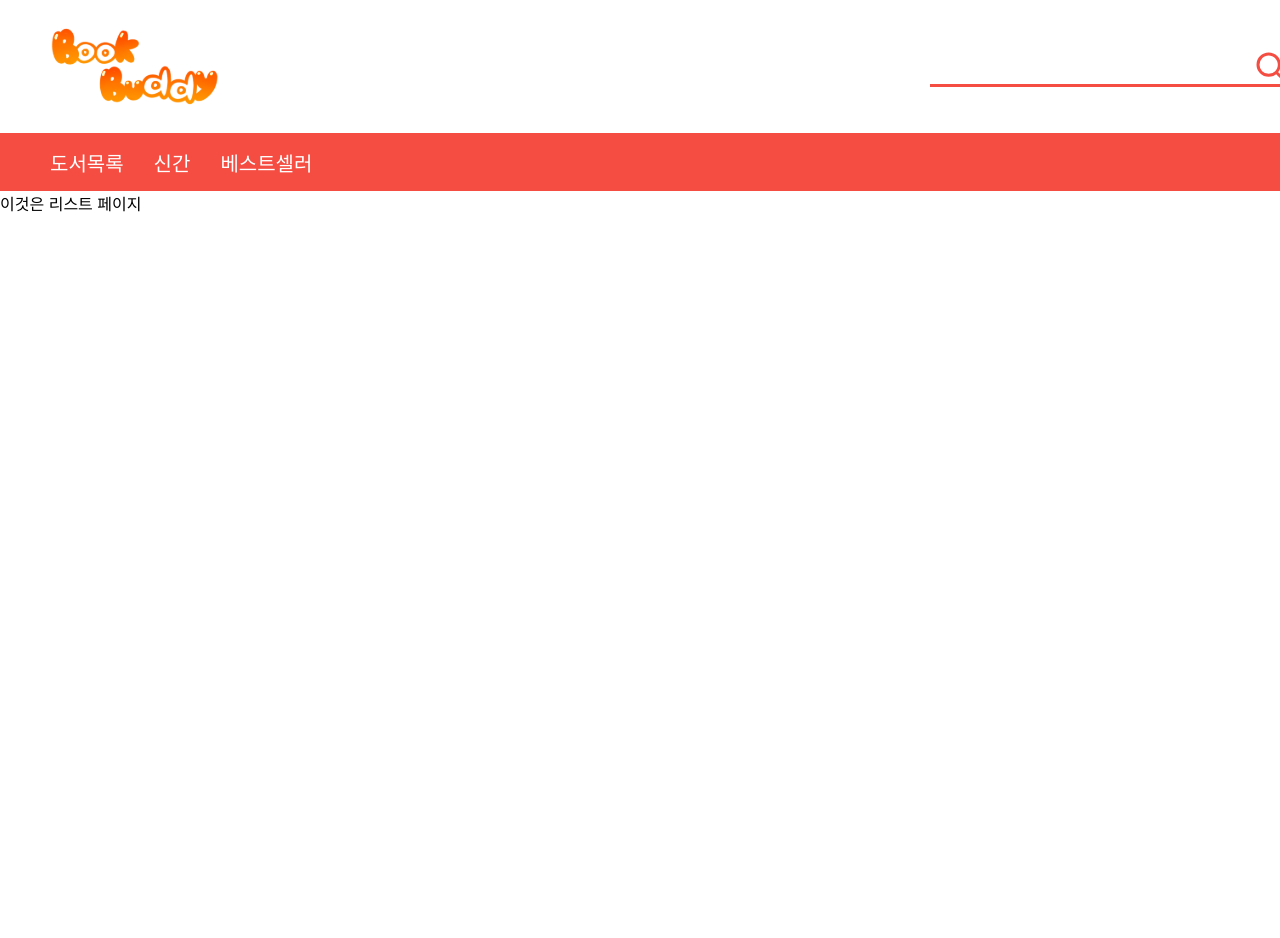
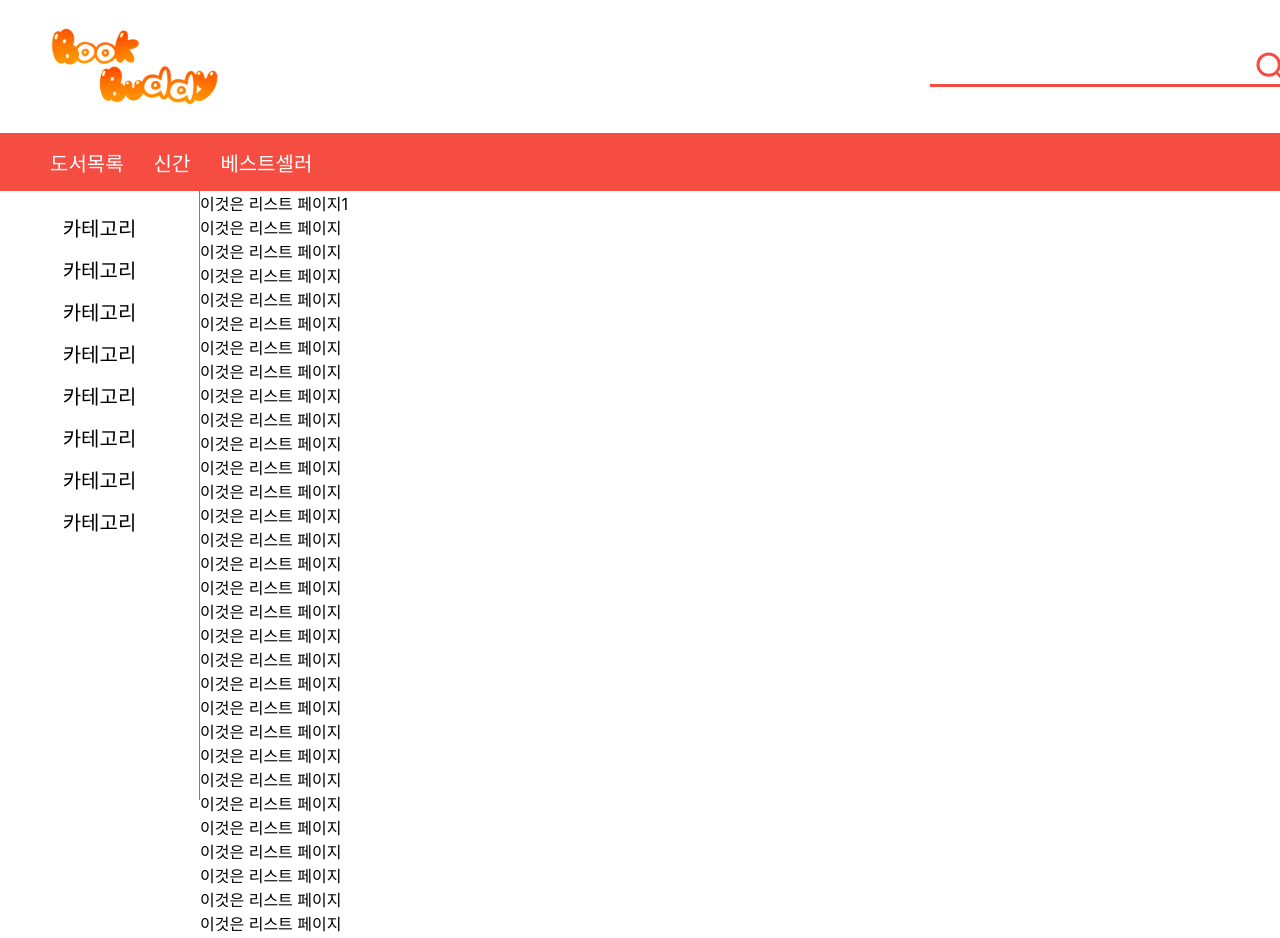
Before and after one commit to HyeranJo/bookbuddy, a React (Create React App) app in the folder client/: page /list in a window 1280 px wide. Shown: the top 938 px of the page. Before the commit the page ends 800 px from the top, so only its background shows below. Built offline with nearby package versions, Linux system fonts and the light colour scheme.

Commit message:
Feat: sidebar 좌측 고정

```diff
--- a/client/src/components/sidebar/BookSidebar.style.ts
+++ b/client/src/components/sidebar/BookSidebar.style.ts
@@ -10,6 +10,7 @@ export const Styled_Sidebar = {
     display: flex;
     flex-flow: column;
     position: sticky;
+    top: calc(133px + 58px);
 
     font-size: var(--basic-font-size);
     text-align: center;
--- /dev/null
+++ b/client/src/pages/list/List.style.ts
@@ -0,0 +1,8 @@
+import { styled } from 'styled-components';
+
+export const Styled_List = {
+  Div: styled.div`
+    display: flex;
+    flex-flow: row;
+  `,
+};
--- a/client/src/pages/list/List.tsx
+++ b/client/src/pages/list/List.tsx
@@ -1,10 +1,85 @@
 import React from 'react';
+import BookSidebar from '../../components/sidebar/BookSidebar';
+import { Styled_List } from './List.style';
 
 const List = () => {
   return (
-    <div>
-      <span>이것은 리스트 페이지</span>
-    </div>
+    <Styled_List.Div>
+      <BookSidebar />
+      <div>
+        <div>이것은 리스트 페이지1</div>
+        <div>이것은 리스트 페이지</div>
+        <div>이것은 리스트 페이지</div>
+        <div>이것은 리스트 페이지</div>
+        <div>이것은 리스트 페이지</div>
+        <div>이것은 리스트 페이지</div>
+        <div>이것은 리스트 페이지</div>
+        <div>이것은 리스트 페이지</div>
+        <div>이것은 리스트 페이지</div>
+        <div>이것은 리스트 페이지</div>
+        <div>이것은 리스트 페이지</div>
+        <div>이것은 리스트 페이지</div>
+        <div>이것은 리스트 페이지</div>
+        <div>이것은 리스트 페이지</div>
+        <div>이것은 리스트 페이지</div>
+        <div>이것은 리스트 페이지</div>
+        <div>이것은 리스트 페이지</div>
+        <div>이것은 리스트 페이지</div>
+        <div>이것은 리스트 페이지</div>
+        <div>이것은 리스트 페이지</div>
+        <div>이것은 리스트 페이지</div>
+        <div>이것은 리스트 페이지</div>
+        <div>이것은 리스트 페이지</div>
+        <div>이것은 리스트 페이지</div>
+        <div>이것은 리스트 페이지</div>
+        <div>이것은 리스트 페이지</div>
+        <div>이것은 리스트 페이지</div>
+        <div>이것은 리스트 페이지</div>
+        <div>이것은 리스트 페이지</div>
+        <div>이것은 리스트 페이지</div>
+        <div>이것은 리스트 페이지</div>
+        <div>이것은 리스트 페이지</div>
+        <div>이것은 리스트 페이지</div>
+        <div>이것은 리스트 페이지</div>
+        <div>이것은 리스트 페이지</div>
+        <div>이것은 리스트 페이지</div>
+        <div>이것은 리스트 페이지</div>
+        <div>이것은 리스트 페이지</div>
+        <div>이것은 리스트 페이지</div>
+        <div>이것은 리스트 페이지</div>
+        <div>이것은 리스트 페이지</div>
+        <div>이것은 리스트 페이지</div>
+        <div>이것은 리스트 페이지</div>
+        <div>이것은 리스트 페이지</div>
+        <div>이것은 리스트 페이지</div>
+        <div>이것은 리스트 페이지</div>
+        <div>이것은 리스트 페이지</div>
+        <div>이것은 리스트 페이지</div>
+        <div>이것은 리스트 페이지</div>
+        <div>이것은 리스트 페이지</div>
+        <div>이것은 리스트 페이지</div>
+        <div>이것은 리스트 페이지</div>
+        <div>이것은 리스트 페이지</div>
+        <div>이것은 리스트 페이지</div>
+        <div>이것은 리스트 페이지</div>
+        <div>이것은 리스트 페이지</div>
+        <div>이것은 리스트 페이지</div>
+        <div>이것은 리스트 페이지</div>
+        <div>이것은 리스트 페이지</div>
+        <div>이것은 리스트 페이지</div>
+        <div>이것은 리스트 페이지</div>
+        <div>이것은 리스트 페이지</div>
+        <div>이것은 리스트 페이지</div>
+        <div>이것은 리스트 페이지</div>
+        <div>이것은 리스트 페이지</div>
+        <div>이것은 리스트 페이지</div>
+        <div>이것은 리스트 페이지</div>
+        <div>이것은 리스트 페이지</div>
+        <div>이것은 리스트 페이지</div>
+        <div>이것은 리스트 페이지</div>
+        <div>이것은 리스트 페이지</div>
+      </div>
+    </Styled_List.Div>
   );
 };
 
```
